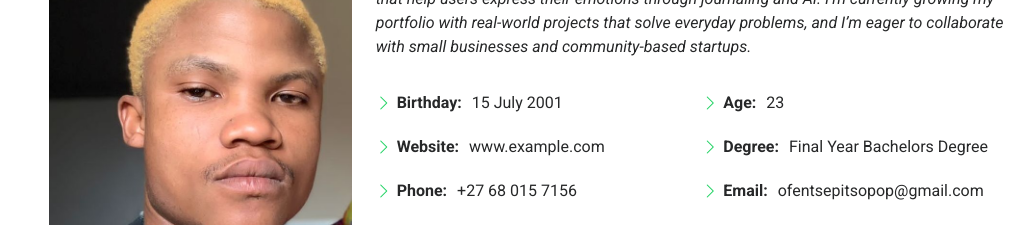
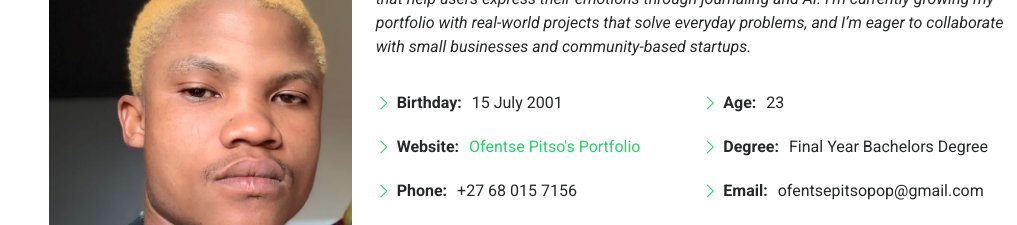
Before and after one commit to RrePitso/my_portfolio, a plain HTML site: page index.html in a window 1280 px wide. Shown: the part 1160-1385 px from the top of the page, without its empty margins (263-1280 px from the left). Drawn offline with Linux system fonts and the light colour scheme.

Commit message:
Update index.html

```diff
--- a/index.html
+++ b/index.html
@@ -126,7 +126,7 @@
               <div class="col-lg-6">
                 <ul>
                   <li><i class="bi bi-chevron-right"></i> <strong>Birthday:</strong> <span>15 July 2001</li>
-                  <li><i class="bi bi-chevron-right"></i> <strong>Website:</strong> <span>www.example.com</span></li>
+                  <li><i class="bi bi-chevron-right"></i> <strong>Website:</strong> <span><a href="https://rrepitso.github.io/my_portfolio/">Ofentse Pitso's Portfolio</a></span></li>
                   <li><i class="bi bi-chevron-right"></i> <strong>Phone:</strong> <span>+27 68 015 7156</span></li>
                   <li><i class="bi bi-chevron-right"></i> <strong>City:</strong> <span>Johannesburg , ZAR</span></li>
                 </ul>
```
